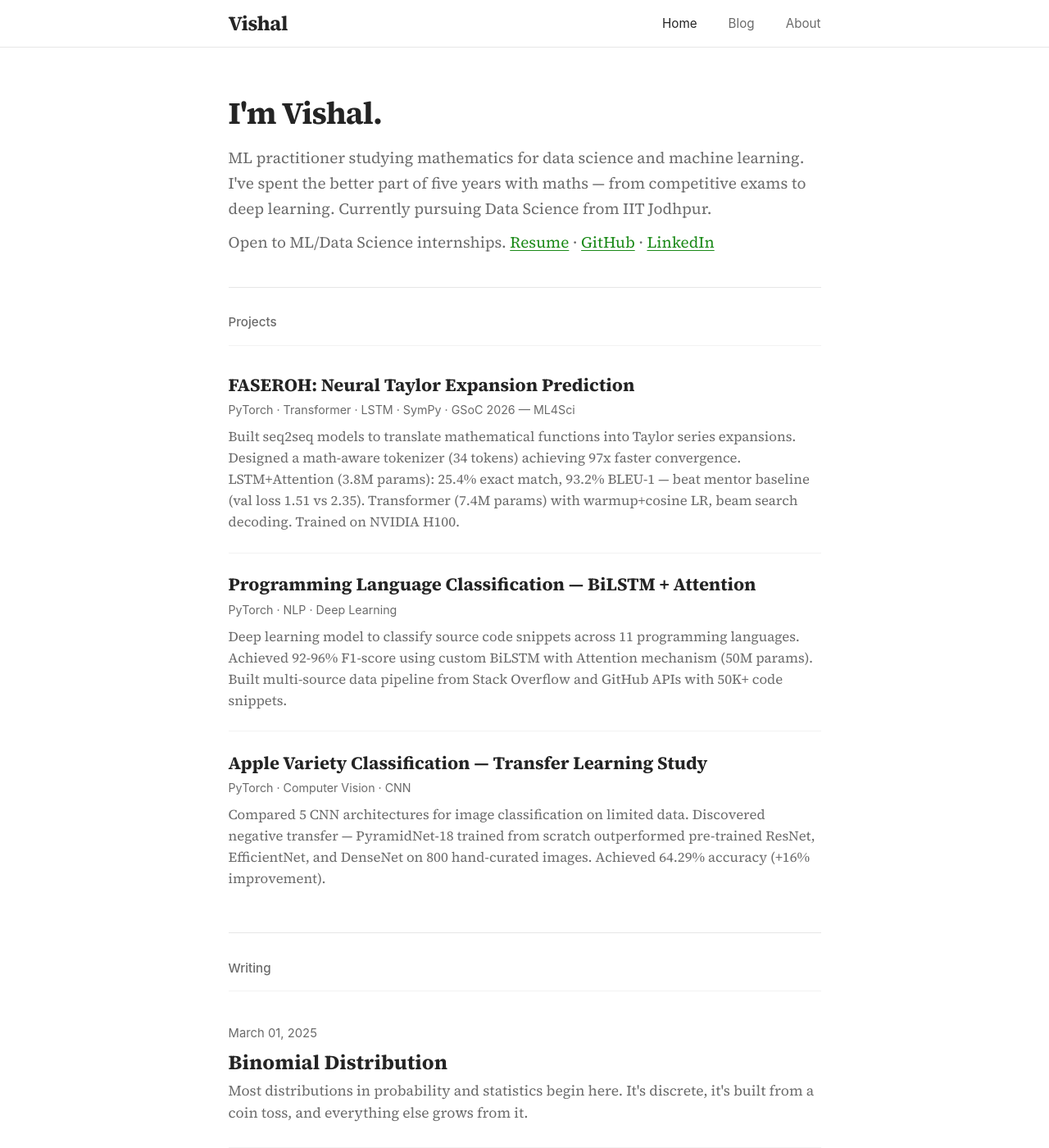
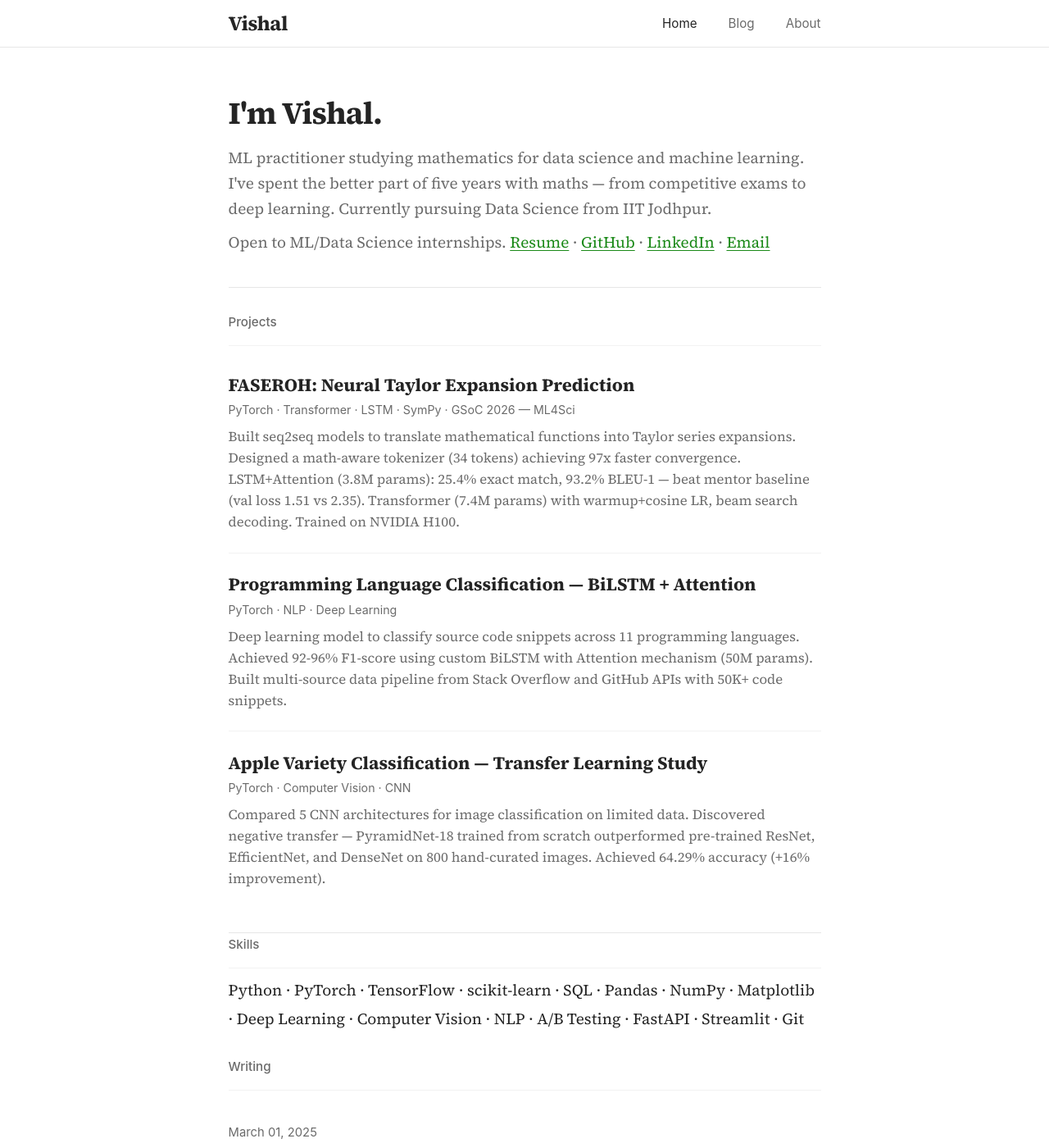
Before and after one commit to vishall4/vishall4.github.io, a Jekyll site: the page built from index.html, in a window 1280 px wide and 1400 px high. Shown: the whole window at 82% size. Built offline with Jekyll 4.4.1, drawn with Linux system fonts in a browser that asks for light colours.

Commit message:
Update project links and add skills section

```diff
--- a/index.html
+++ b/index.html
@@ -5,20 +5,20 @@
 <section class="home-hero">
   <h1>I'm Vishal.</h1>
   <p class="tagline">ML practitioner studying mathematics for data science and machine learning. I've spent the better part of five years with maths — from competitive exams to deep learning. Currently pursuing Data Science from IIT Jodhpur.</p>
-  <p class="tagline" style="margin-top:0.5rem;">Open to ML/Data Science internships. <a href="https://drive.google.com/file/d/1cytqP51Q1V3keW_5WyT_B-KKEAJuzqpE/view" target="_blank" style="color:#1a8917;text-decoration:underline;text-underline-offset:3px;">Resume</a> · <a href="https://github.com/vishall4" target="_blank" style="color:#1a8917;text-decoration:underline;text-underline-offset:3px;">GitHub</a> · <a href="https://linkedin.com/in/vishal50" target="_blank" style="color:#1a8917;text-decoration:underline;text-underline-offset:3px;">LinkedIn</a></p>
+  <p class="tagline" style="margin-top:0.5rem;">Open to ML/Data Science internships. <a href="https://drive.google.com/file/d/1cytqP51Q1V3keW_5WyT_B-KKEAJuzqpE/view" target="_blank" style="color:#1a8917;text-decoration:underline;text-underline-offset:3px;">Resume</a> · <a href="https://github.com/vishall4" target="_blank" style="color:#1a8917;text-decoration:underline;text-underline-offset:3px;">GitHub</a> · <a href="https://linkedin.com/in/vishal50" target="_blank" style="color:#1a8917;text-decoration:underline;text-underline-offset:3px;">LinkedIn</a> · <a href="mailto:vishallohiya50@gmail.com" style="color:#1a8917;text-decoration:underline;text-underline-offset:3px;">Email</a></p>
 </section>
 
 <section class="projects-section">
   <h2 class="section-title">Projects</h2>
 
   <div class="project-card">
-    <h3 class="project-title"><a href="https://github.com/vishall4" target="_blank">FASEROH: Neural Taylor Expansion Prediction</a></h3>
+    <h3 class="project-title"><a href="https://github.com/vishall4/FASEROH-Taylor-Expansion" target="_blank">FASEROH: Neural Taylor Expansion Prediction</a></h3>
     <p class="project-meta">PyTorch · Transformer · LSTM · SymPy · GSoC 2026 — ML4Sci</p>
     <p class="project-desc">Built seq2seq models to translate mathematical functions into Taylor series expansions. Designed a math-aware tokenizer (34 tokens) achieving 97x faster convergence. LSTM+Attention (3.8M params): 25.4% exact match, 93.2% BLEU-1 — beat mentor baseline (val loss 1.51 vs 2.35). Transformer (7.4M params) with warmup+cosine LR, beam search decoding. Trained on NVIDIA H100.</p>
   </div>
 
   <div class="project-card">
-    <h3 class="project-title"><a href="https://github.com/vishall4" target="_blank">Programming Language Classification — BiLSTM + Attention</a></h3>
+    <h3 class="project-title"><a href="https://github.com/vishall4/ml-project" target="_blank">Programming Language Classification — BiLSTM + Attention</a></h3>
     <p class="project-meta">PyTorch · NLP · Deep Learning</p>
     <p class="project-desc">Deep learning model to classify source code snippets across 11 programming languages. Achieved 92-96% F1-score using custom BiLSTM with Attention mechanism (50M params). Built multi-source data pipeline from Stack Overflow and GitHub APIs with 50K+ code snippets.</p>
   </div>
@@ -28,6 +28,11 @@
     <p class="project-meta">PyTorch · Computer Vision · CNN</p>
     <p class="project-desc">Compared 5 CNN architectures for image classification on limited data. Discovered negative transfer — PyramidNet-18 trained from scratch outperformed pre-trained ResNet, EfficientNet, and DenseNet on 800 hand-curated images. Achieved 64.29% accuracy (+16% improvement).</p>
   </div>
+</section>
+
+<section class="skills-section">
+  <h2 class="section-title">Skills</h2>
+  <p class="skills-list">Python · PyTorch · TensorFlow · scikit-learn · SQL · Pandas · NumPy · Matplotlib · Deep Learning · Computer Vision · NLP · A/B Testing · FastAPI · Streamlit · Git</p>
 </section>
 
 <section class="posts-section">
```
